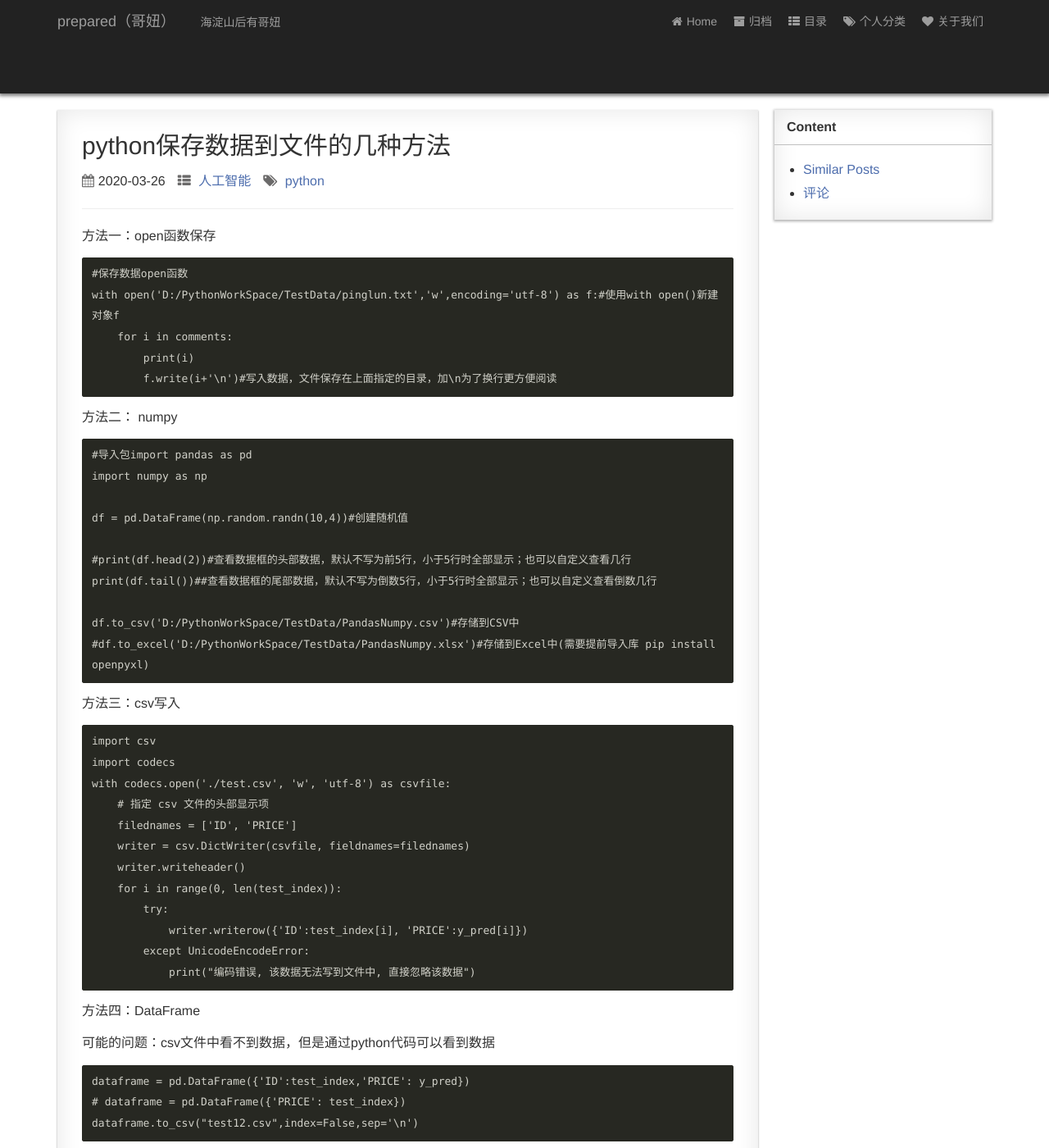
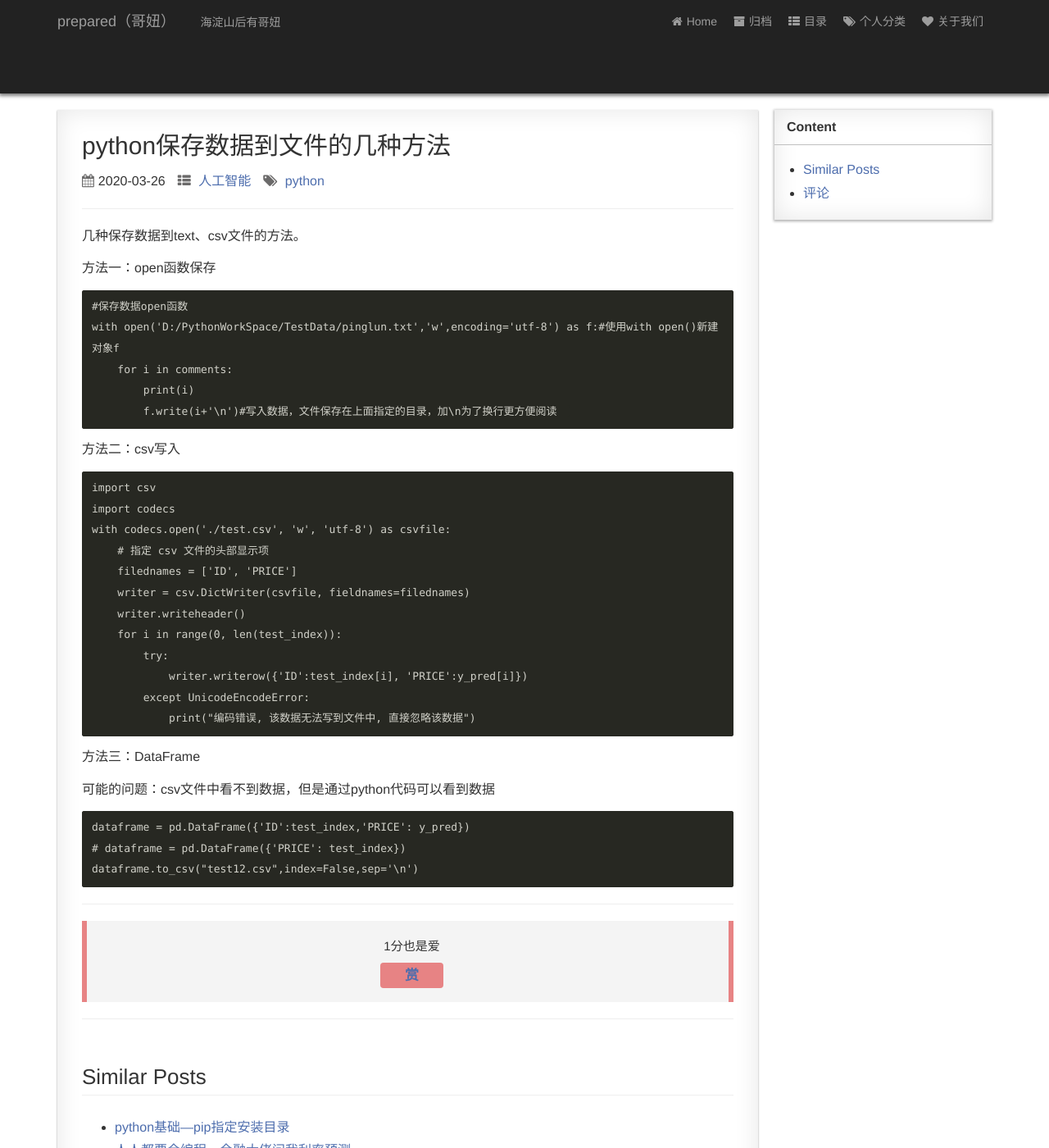
Before and after one commit to prepared48/zhongsb.github.io, a Jekyll site: the page built from _posts/2020-03-26-python保存数据到文件的几种方法.md, in a window 1280 px wide and 1400 px high. Shown: the whole window at 82% size. Built offline with Jekyll 4.4.1, drawn with Linux system fonts in a browser that asks for light colours; nearby versions of some CDN libraries; comment, search, counter and statistics services are not loaded; a style sheet for code colours, icons or effects is not loaded.

Commit message:
update post savefile

```diff
--- a/_posts/2020-03-26-python保存数据到文件的几种方法.md
+++ b/_posts/2020-03-26-python保存数据到文件的几种方法.md
@@ -10,6 +10,12 @@ mathjax: true
 * content
 {:toc}
 
+几种保存数据到text、csv文件的方法。
+
+
+
+
+
 方法一：open函数保存
 
     #保存数据open函数
@@ -18,20 +24,8 @@ mathjax: true
             print(i)
             f.write(i+'\n')#写入数据，文件保存在上面指定的目录，加\n为了换行更方便阅读
 
-方法二： numpy
 
-    #导入包import pandas as pd
-    import numpy as np
-
-    df = pd.DataFrame(np.random.randn(10,4))#创建随机值
-
-    #print(df.head(2))#查看数据框的头部数据，默认不写为前5行，小于5行时全部显示；也可以自定义查看几行
-    print(df.tail())##查看数据框的尾部数据，默认不写为倒数5行，小于5行时全部显示；也可以自定义查看倒数几行
-
-    df.to_csv('D:/PythonWorkSpace/TestData/PandasNumpy.csv')#存储到CSV中
-    #df.to_excel('D:/PythonWorkSpace/TestData/PandasNumpy.xlsx')#存储到Excel中(需要提前导入库 pip install openpyxl)
-
-方法三：csv写入
+方法二：csv写入
 
     import csv
     import codecs
@@ -46,7 +40,7 @@ mathjax: true
             except UnicodeEncodeError:
                 print("编码错误, 该数据无法写到文件中, 直接忽略该数据")
 
-方法四：DataFrame
+方法三：DataFrame
 
 可能的问题：csv文件中看不到数据，但是通过python代码可以看到数据
 
```
